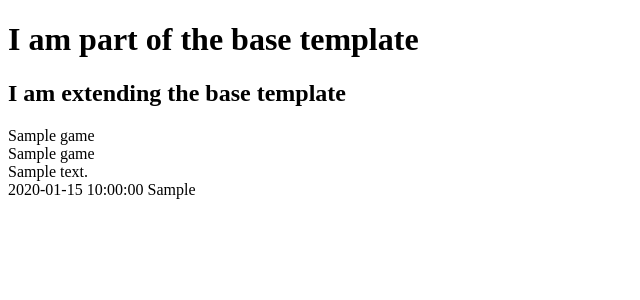
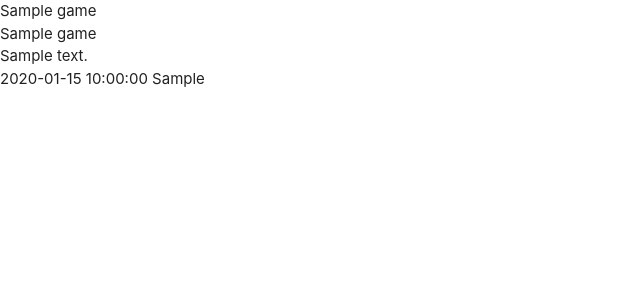
Before and after one commit to Ashwinreddy611/GameChat, a Flask app: page / in a window 1280 px wide. Shown: the top 300 px of the page, without its empty margins (0-640 px from the left). Run offline with Flask 2, Linux system fonts and the light colour scheme; a database or web service that is not in the repository returns one stand-in record (values such as "Sample title"); some libraries are stand-ins or nearby versions.

Commit message:
app connected to materialize and static filed have been created

```diff
--- a/templates/base.html
+++ b/templates/base.html
@@ -4,11 +4,24 @@
     <meta charset="UTF-8">
     <meta http-equiv="X-UA-Compatible" content="IE=edge">
     <meta name="viewport" content="width=device-width, initial-scale=1.0">
+    <link href="https://fonts.googleapis.com/icon?family=Material+Icons" rel="stylesheet">
+    <link rel="stylesheet" href="https://cdnjs.cloudflare.com/ajax/libs/materialize/1.0.0/css/materialize.min.css" type="text/css">
+    <link rel="stylesheet" href="{{ url_for('static', filename='css/style.css')}}">
     <title>GameChat</title>
+    {% block styles %}
+    {% endblock %}
 </head>
 <body>
-    <h1>I am part of the base template</h1>
+
     {% block content %}
     {% endblock %}
+
+<script src="https://code.jquery.com/jquery-3.5.1.min.js"
+    integrity="sha256-9/aliU8dGd2tb6OSsuzixeV4y/faTqgFtohetphbbj0=" crossorigin="anonymous">
+</script>
+<script src="https://cdnjs.cloudflare.com/ajax/libs/materialize/1.0.0/js/materialize.min.js"></script>
+<script src="{{ url_for('static', filename='js/script.js')}}"></script>
+{% block scripts %}
+{% endblock %}
 </body>
 </html>
--- a/templates/games.html
+++ b/templates/games.html
@@ -1,6 +1,6 @@
 {% extends "base.html" %}
 {% block content %}
-    <h2>I am extending the base template</h2>
+
     {% for game in games %}
         {{game.game_name}} <br>
         {{game.genre_name}} <br>
```
Also changed, not shown: static/css/style.css (added), static/js/script.js (added).
